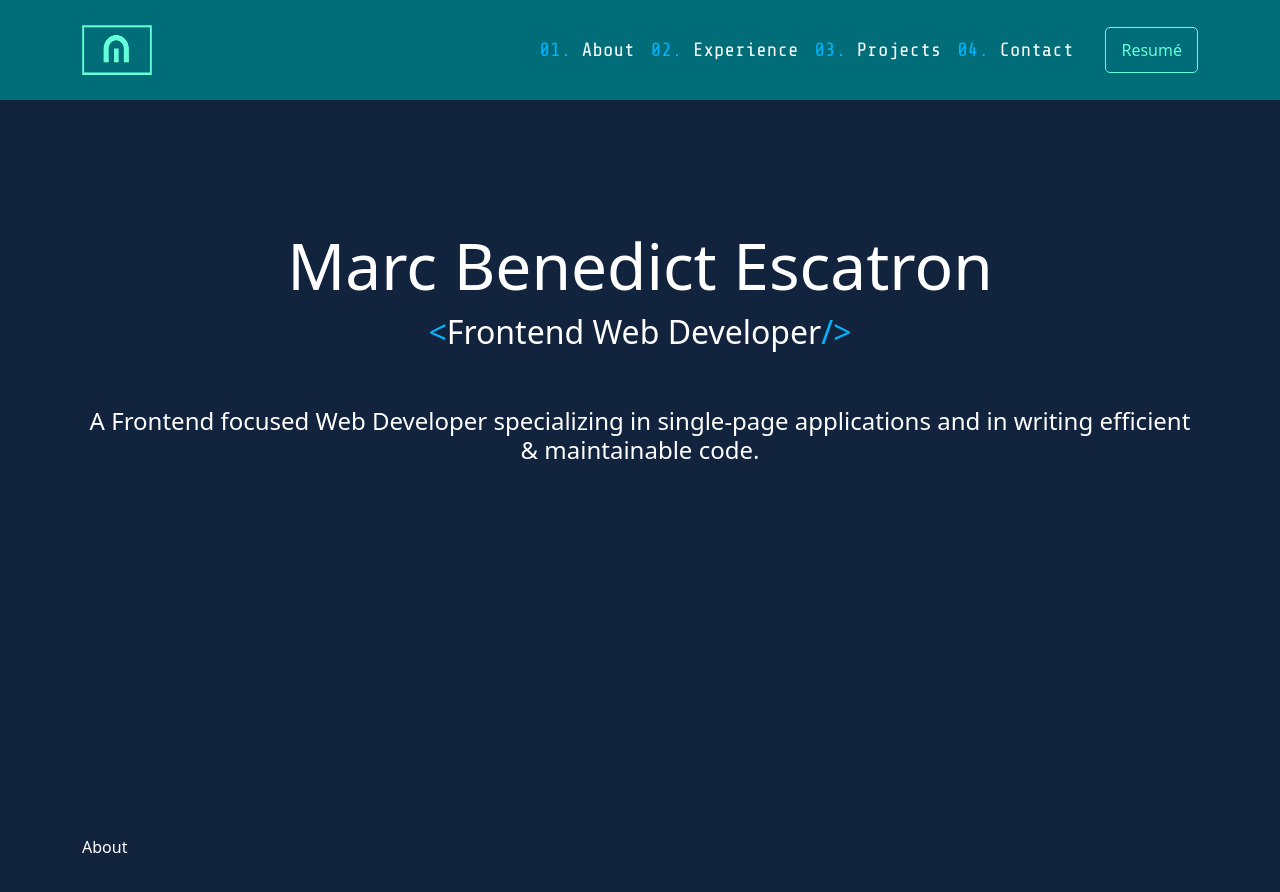
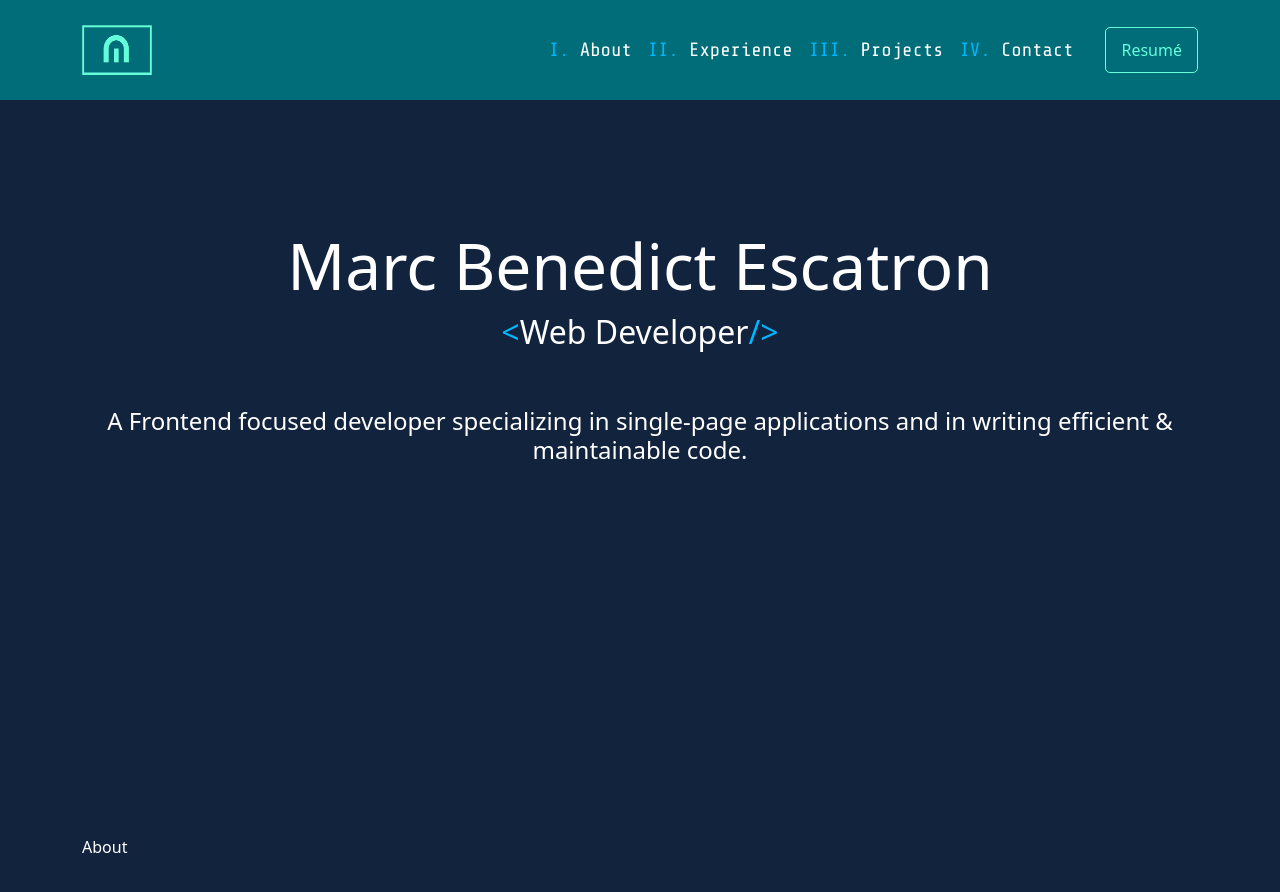
Before and after one commit to MarcEscatron07/marc-portfolio-nextjs, a Next.js app: page / in a window 1280 px wide. Shown: the top 892 px of the page. Built offline with nearby package versions, Linux system fonts and the light colour scheme.

Commit message:
updated home contents

```diff
--- a/components/Header.tsx
+++ b/components/Header.tsx
@@ -37,7 +37,7 @@ function Header() {
                                     className={`nav-link${activeLinkChecker(hLink.name)}`}
                                     href={hLink.link}
                                     onClick={() => headerLinkHandler(hLink.name)}>
-                                        <span className="nav-bullet">0{++idx}.</span> {hLink.name}
+                                        <span className="nav-bullet">{hLink.id}.</span> {hLink.name}
                                     </Link>
                                 </li>
                             )
--- a/pages/index.tsx
+++ b/pages/index.tsx
@@ -22,6 +22,7 @@ export default function Home() {
           <h1 className="home-header">{HOME_HEADERS[0].text}</h1>
           <h2 className="home-header"><span className="themed-link">&lt;</span>{HOME_HEADERS[1].text}<span className="themed-link">/&gt;</span></h2>
           <h3 className="home-header">{HOME_HEADERS[2].text}</h3>
+          <p></p>
         </section>
         <About />
         <Experience />
--- a/styles/globals.css
+++ b/styles/globals.css
@@ -47,7 +47,6 @@ a {
 .navbar-header .nav-link {
   font-family: "Share Tech Mono";
   font-size: 1.2rem;
-  letter-spacing: 0.2px;
 }
 .navbar-header .navbar-brand:hover, .navbar-header .nav-link:hover {
   color: #00b6ff;
--- a/styles/globals.scss
+++ b/styles/globals.scss
@@ -73,7 +73,6 @@ a {
     .nav-link {
         font-family: 'Share Tech Mono';
         font-size: 1.2rem;
-        letter-spacing: .2px;
     }
 
     .navbar-brand, .nav-link {
--- a/variables/index.tsx
+++ b/variables/index.tsx
@@ -1,4 +1,5 @@
 interface IHEADER_LINKS {
+    id: string,
     name: string,
     link: string
 }
@@ -9,20 +10,21 @@ interface IHOME_HEADERS {
 
 /** CONST VARIABLES */
 const HEADER_LINKS: IHEADER_LINKS[] = [
-    { name: 'About', link: '/#about' },
-    { name: 'Experience', link: '/#experience' },
-    { name: 'Projects', link: '/#projects' },
-    { name: 'Contact', link: '/#contact' },
+    { id: 'I', name: 'About', link: '/#about' },
+    { id: 'II', name: 'Experience', link: '/#experience' },
+    { id: 'III', name: 'Projects', link: '/#projects' },
+    { id: 'IV', name: 'Contact', link: '/#contact' },
 ];
 
 const HOME_HEADERS: IHOME_HEADERS[] = [
     { text: 'Marc Benedict Escatron' },
-    { text: 'Frontend Web Developer' },
-    { text: 'A Frontend focused Web Developer specializing in single-page applications and in writing efficient & maintainable code.' },
+    { text: 'Web Developer' },
+    { text: 'A Frontend focused developer specializing in single-page applications and in writing efficient & maintainable code.' },
 ];
 /** CONST VARIABLES */
 
 /** LET VARIABLES */
+
 /** LET VARIABLES */
 
 
```
Also changed, not shown: 1 other file (tests, documents, lock files or other folders).
